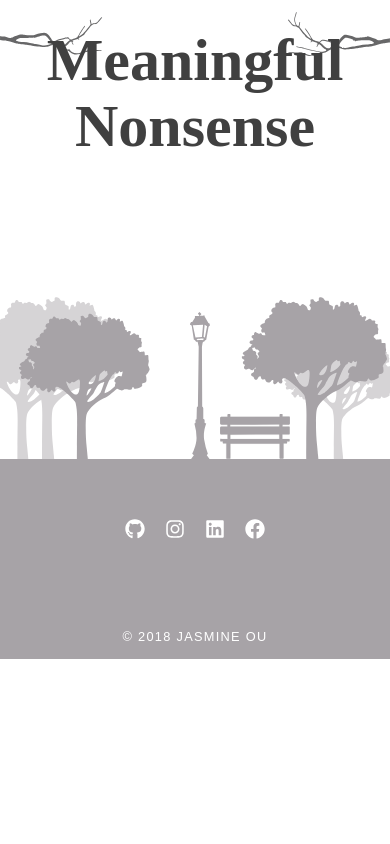
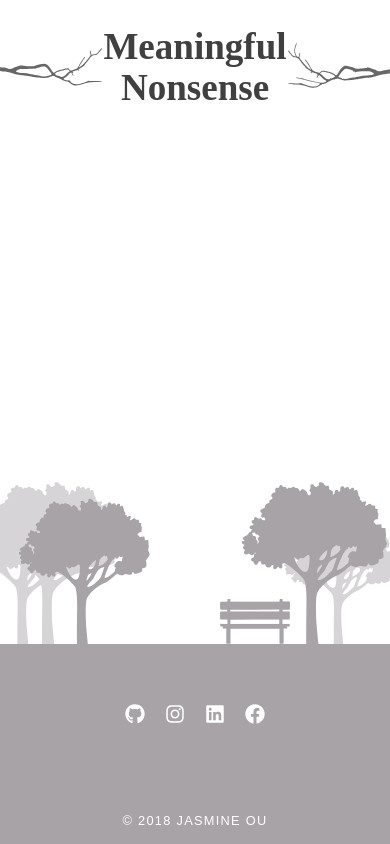
Before and after one commit to JasmineOuO/MeaningfulNonsense, a Gatsby site: page / in a window 390 px wide. Built offline with nearby package versions, Linux system fonts and the light colour scheme; Gatsby itself is replaced by a stand-in of ours; what webfontloader would draw is missing.

Commit message:
Tweak styles

```diff
--- a/src/components/Footer/Footer.module.css
+++ b/src/components/Footer/Footer.module.css
@@ -1,5 +1,6 @@
 .Footer {
-  position: relative;
+  position: absolute;
+  bottom: 0;
   background-color: #A7A3A7;
   color: #FFFFFF;
   margin-top: 300px;
@@ -48,3 +49,9 @@
 .Copyright {
   margin-top:70px;
 }
+
+@media (max-width: 600px) {
+  .Lamp {
+    display: none;
+  }
+}
--- a/src/components/Header/Header.module.css
+++ b/src/components/Header/Header.module.css
@@ -30,3 +30,27 @@
 .BranchesGap {
   fill: #fff;
 }
+
+@media (max-width: 1200px) {
+  .Title {
+      font-size: 5vw;
+  }
+}
+
+@media (max-width: 700px) {
+  .Title {
+      word-spacing: 1000px;
+      font-size: 50px;
+  }
+
+  .Branches {
+      margin-top: 4vw;
+  }
+}
+
+@media (max-width: 500px) {
+  .Title {
+      word-spacing: 1000px;
+      font-size: 9.5vw;
+  }
+}
--- a/src/pages/index.js
+++ b/src/pages/index.js
@@ -15,7 +15,6 @@ WebFont.load({
 const IndexPage = () => (
   <Layout>
     <SEO title="Home" keywords={[`meaningful`, `nonsense`, `blog`]} />
-
   </Layout>
 );
 
```
